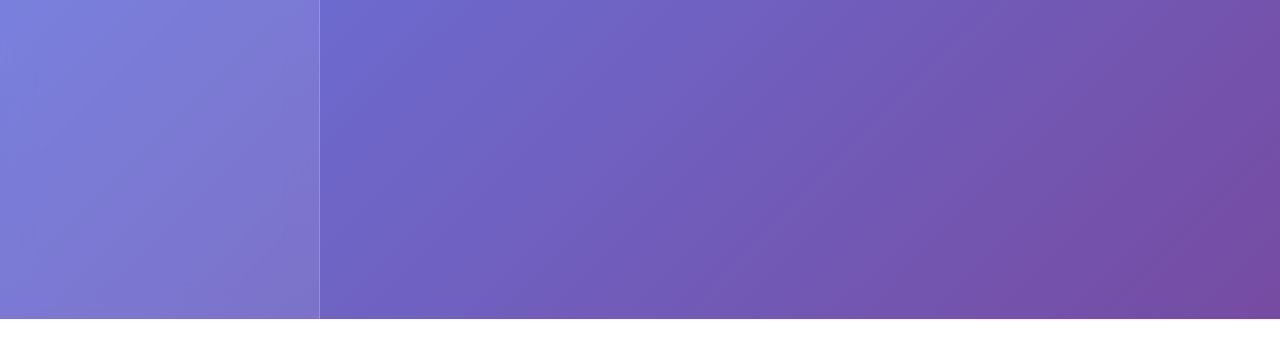
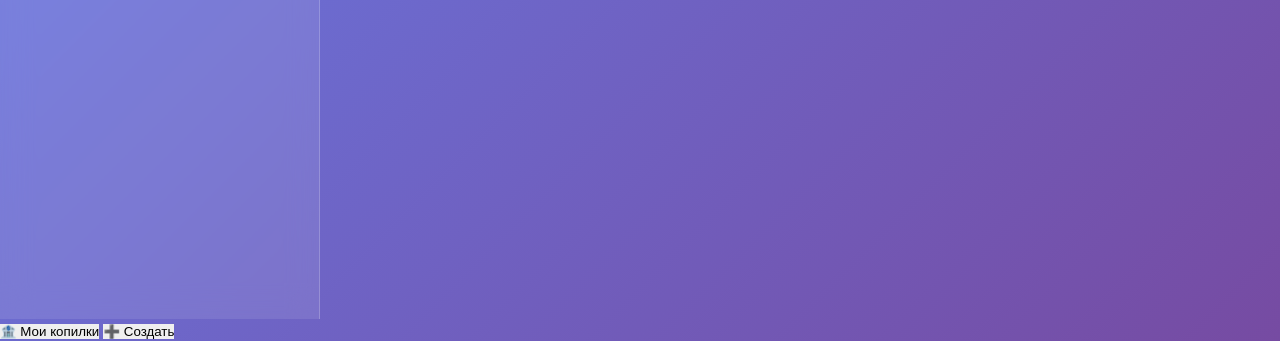
Before and after one commit to Kasper16-MAX/Kasper16-MAX.github.io, a plain HTML site: page index.html in a window 1280 px wide. Shown: the part 481-822 px from the top of the page. Before the commit the page ends 800 px from the top, so only its background shows below. Drawn offline with Linux system fonts and the light colour scheme.

Commit message:
Update index.html

```diff
--- a/index.html
+++ b/index.html
@@ -73,6 +73,18 @@
 
 </div>
 
+<!-- Нижняя панель -->
+<div class="bottom-nav">
+
+    <button onclick="togglePiggyMenu()">
+        🏦 Мои копилки
+    </button>
+
+    <button onclick="showCreateForm()">
+        ➕ Создать
+    </button>
+
+</div>
 <script src="script.js"></script>
 
 </body>
```
